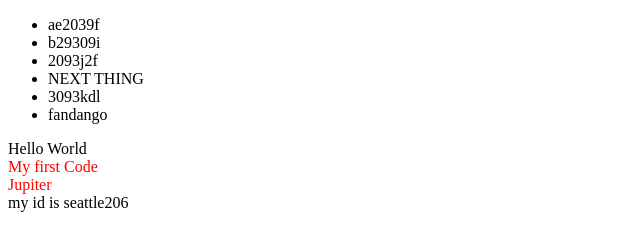
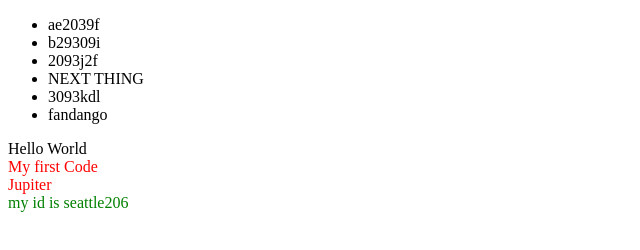
Before and after one commit to bamtron5/forkConflicts, a plain HTML site: page index.html in a window 1280 px wide. Shown: the full height of the page, 0-640 px from the left. Drawn offline with Linux system fonts and the light colour scheme.

Commit message:
my new commit

```diff
--- a/index.html
+++ b/index.html
@@ -8,6 +8,10 @@
         color:red;
       }
 
+      .green{
+        color: green;
+      }
+
       .primary{
         color: #4078c0;
       }
@@ -15,6 +19,7 @@
       .action{
         color: rgba(255, 101, 29, 1);
       }
+
     </style>
   </head>
   <body>
@@ -52,7 +57,8 @@
       myCommits.forEach((v) => {
         myList.innerHTML += '<li>' + v + '</li>';
       });
-      var myId = document.getElementById("yourId");
+      var yourId = document.getElementById("yourId");
+      yourId.className += "green";
       var myId = document.getElementById("myId");
 
       var cool = document.getElementById("cool");
```
